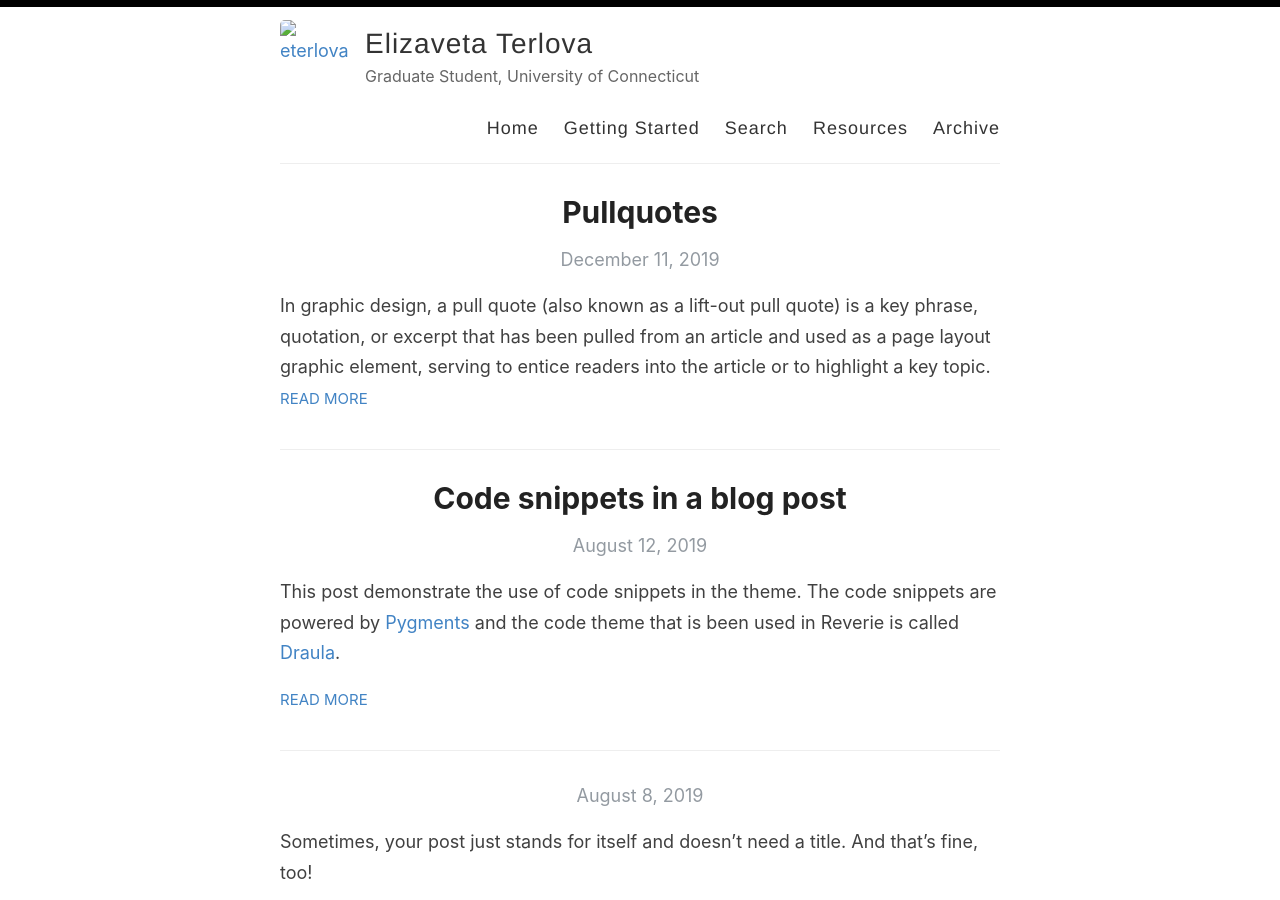
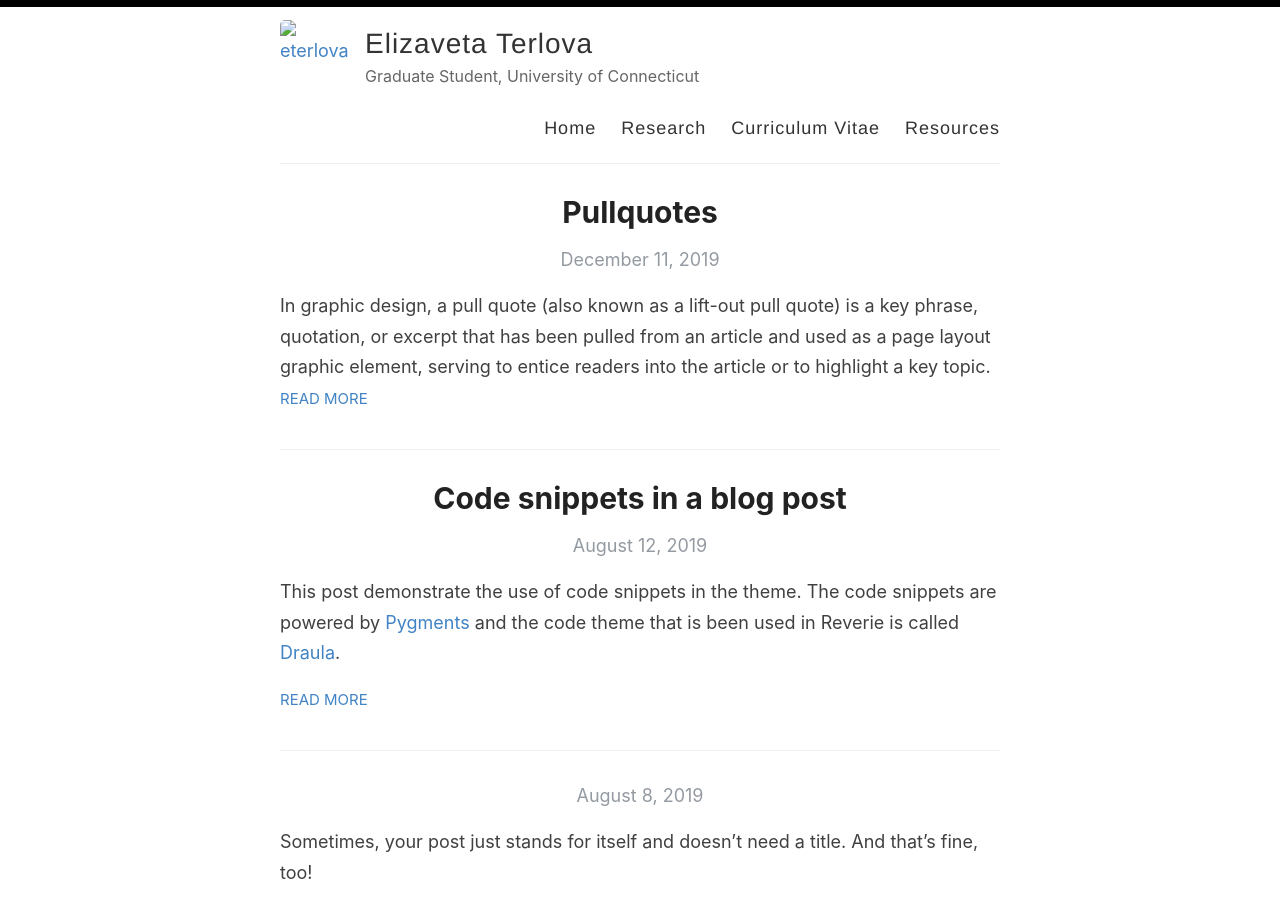
Before and after one commit to eterlova/eterlova.github.io, a Jekyll site: the page built from index.html, in a window 1280 px wide and 900 px high. Built offline with Jekyll 4.4.1, drawn with Linux system fonts in a browser that asks for light colours; the list of posts is cut into pages by our own code.

Commit message:
Update default.html

```diff
--- a/_layouts/default.html
+++ b/_layouts/default.html
@@ -29,10 +29,9 @@
 
             <nav>
               <a href="{{ site.baseurl }}/">Home</a>
-              <a href="{{ site.baseurl }}/getting-started">Getting Started</a>
-              <a href="{{ site.baseurl }}/search">Search</a>
+              <a href="{{ site.baseurl }}/research">Research</a>
+              <a href="{{ site.baseurl }}/cv">Curriculum Vitae</a>
               <a href="{{ site.baseurl }}/resources">Resources</a>
-              <a href="{{ site.baseurl }}/archive">Archive</a>
             </nav>
           </header>
         </div>
```
